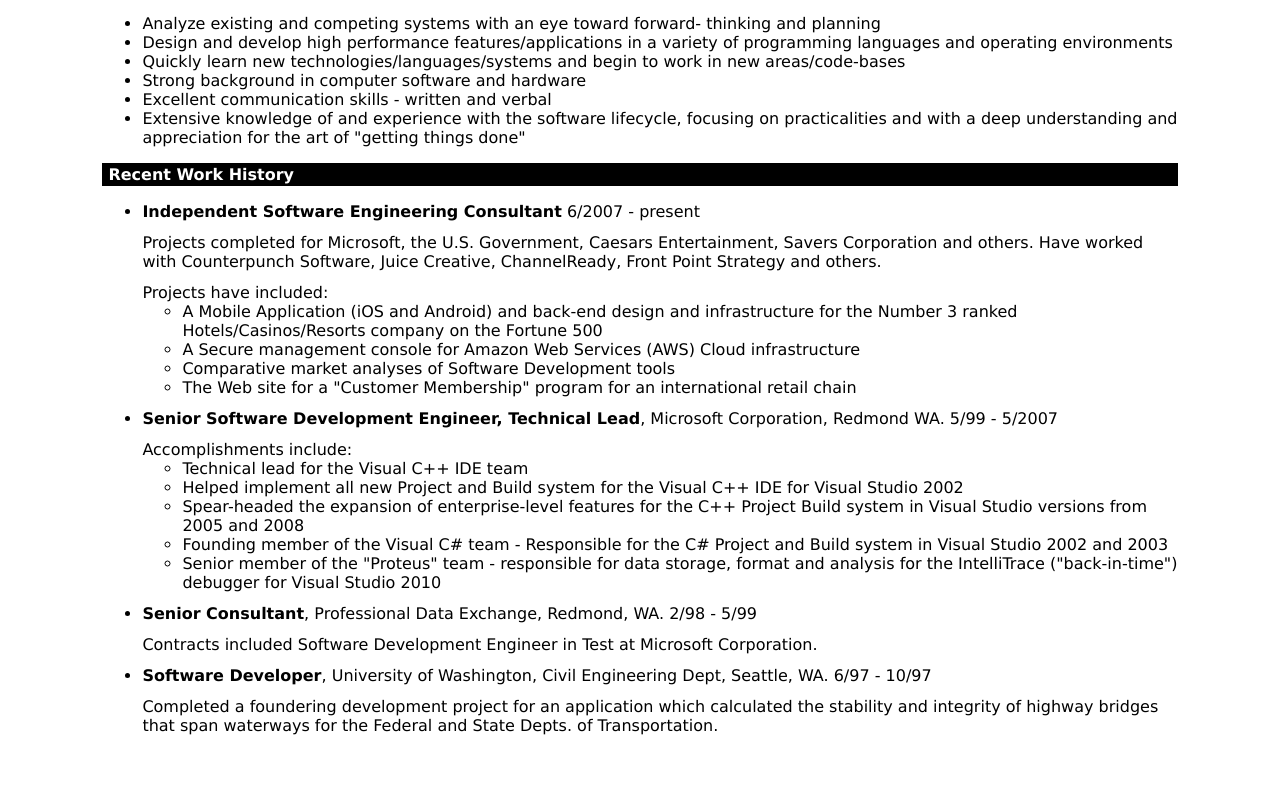
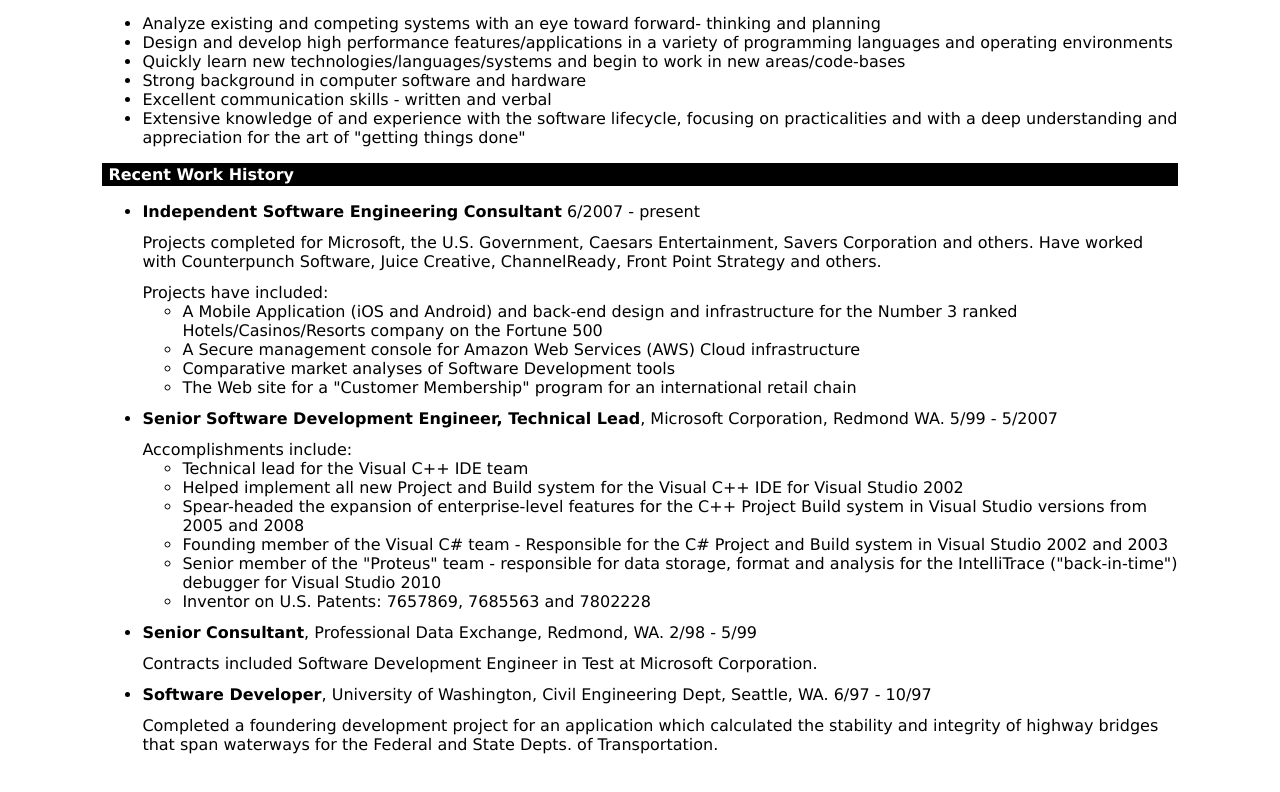
Before and after one commit to jcd-as/jcd-as.github.io, a plain HTML site: page resume.html in a window 1280 px wide. Shown: the part 503-1295 px from the top of the page. Drawn offline with Linux system fonts and the light colour scheme.

Commit message:
updated resume with patents

```diff
--- a/resume.html
+++ b/resume.html
@@ -175,6 +175,7 @@
  <LI>Spear-headed the expansion of enterprise-level features for the C++ Project Build system in Visual Studio versions from 2005 and 2008
  <LI>Founding member of the Visual C# team - Responsible for the C# Project and Build system in Visual Studio 2002 and 2003
  <LI>Senior member of the "Proteus" team - responsible for data storage, format and analysis for the IntelliTrace ("back-in-time") debugger for Visual Studio 2010
+ <LI>Inventor on U.S. Patents: 7657869, 7685563 and 7802228
  <P></P>
  </UL>
 <LI><B>Senior Consultant</B>, Professional Data Exchange, Redmond, WA. 2/98 - 5/99
```
